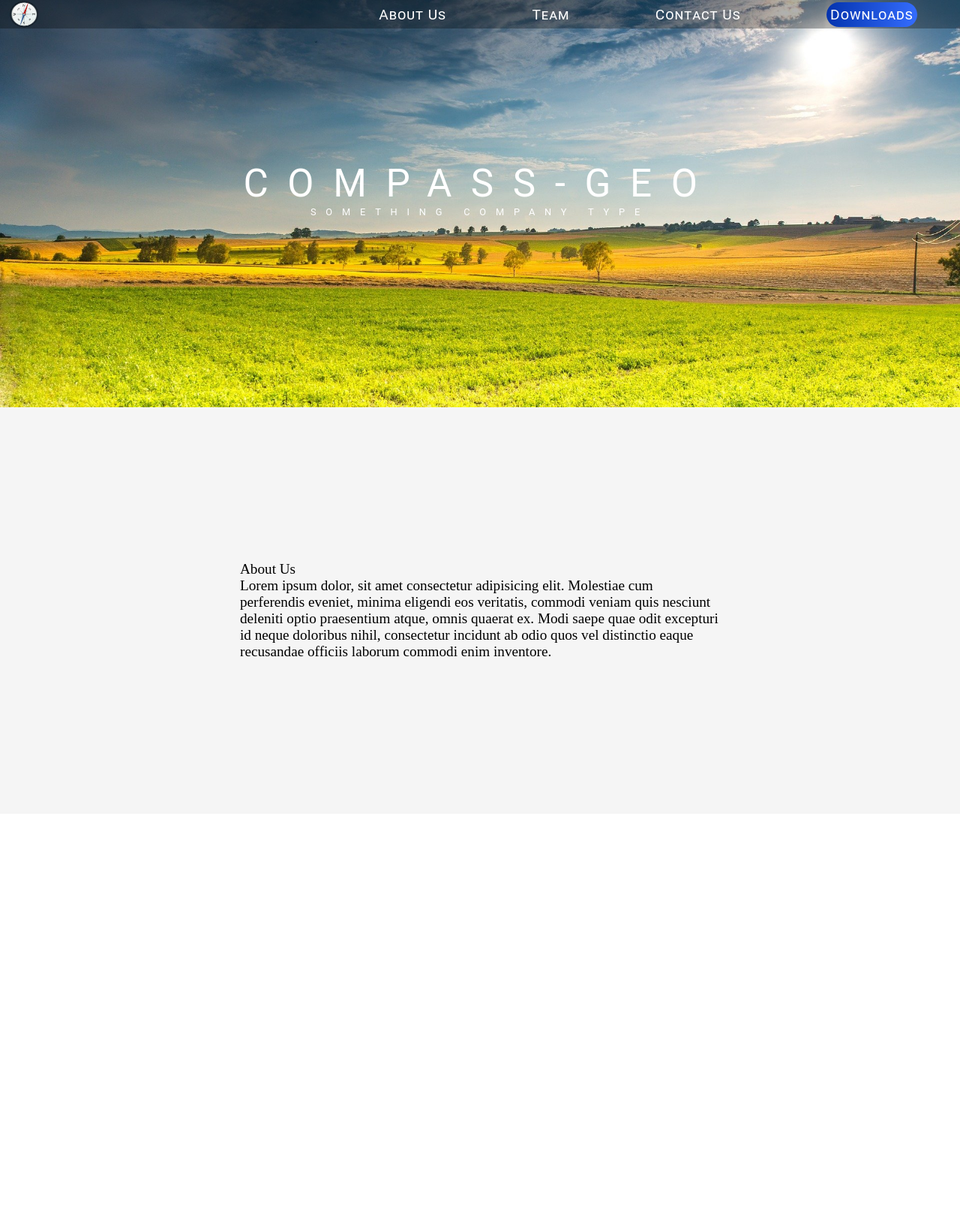
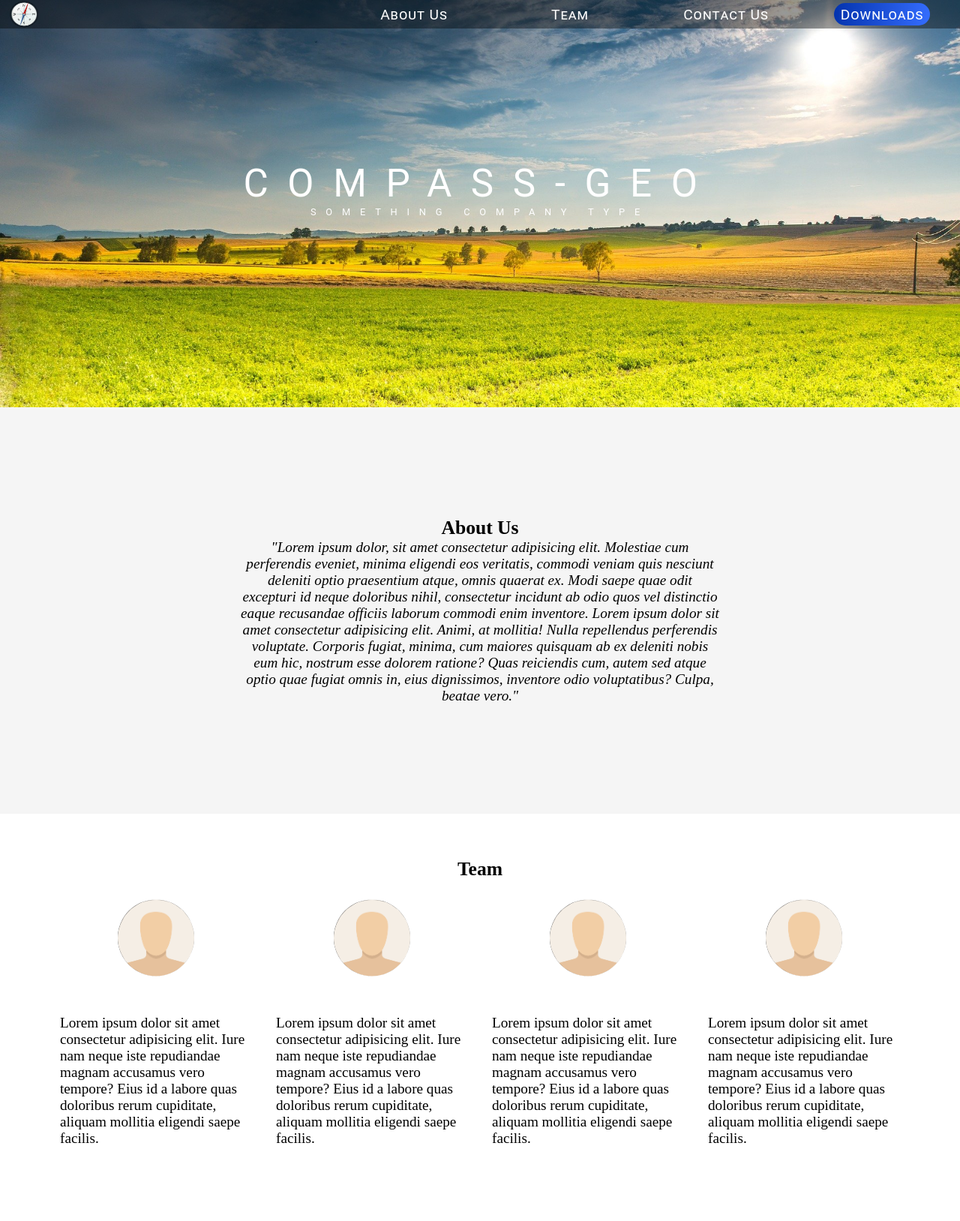
Before and after one commit to yashmadhwal/Compass, a PHP site: page /landingpage.html in a window 1280 px wide. Shown: the whole page at 75% size. Run offline with PHP 8.4, Linux system fonts and the light colour scheme.

Commit message:
Added Team with more Design Progress

```diff
--- a/css/css.css
+++ b/css/css.css
@@ -25,9 +25,28 @@ section{
     display: flex;
     align-items: center;
     text-align: center;
+    justify-content: center;
     letter-spacing: 0.05em;
-    color: white
+    color: white;
+    width: 10vw;
+    height: 2.3vw;
+    border-radius: 2vw;
 }
+
+.sectionHeading{
+    text-align: center;
+    font-size: 2vw;
+    font-weight: bold;
+
+}
+
+.sectionStyle{
+        position: absolute;
+        left: 50%;
+        top: 50%;
+        transform: translate(-50%, -50%);
+
+    }
 
 /* HeroPage */
 #HeroPage{
@@ -43,7 +62,7 @@ section{
         width: 100%;
         height: 3vw;
         display: flex;
-        background-color: rgb(0,0,0,0.3);
+        background-color: rgb(0,0,0,0.4);
 
     }
 
@@ -68,11 +87,20 @@ section{
             right: 0;
         }
 
+            /* Navigation Content Hover */
+            .NacDecor:hover{
+                cursor: pointer;
+                /* background: linear-gradient(94.32deg, #002FA8 -6.63%, #336BFB 96.44%); */
+                background-color:rgba(0, 0, 0, 0.2);
+                width: 10vw;
+                height: 2.3vw;
+                justify-content: center;
+                border-radius: 2vw;
+                padding: 0;
+            }
+
             #NavDownloads{
-                /* border: 1px solid; */
                 background: linear-gradient(94.32deg, #002FA8 -6.63%, #336BFB 96.44%);
-                padding: 0.4vw;
-                border-radius: 2vw;
             }
 
     #HeroContent{
@@ -109,16 +137,63 @@ section{
 
     #AboutUsArea{
         position: absolute;
-                left: 50%;
-                top: 50%;
-                transform: translate(-50%, -50%);
+        left: 50%;
+        top: 50%;
+        transform: translate(-50%, -50%);
         /* padding: 10vw; */
     }
 
         #AboutUsHeading{
-            align-items:center;
+
         }
 
         #AboutUsContent{
+            text-align: center;
+            font-style: italic;
+        }
+
+
+/* Team */
+
+#TeamArea{
+    width: 90%;
+}
+
+    .TeamMembers{
+        width: 20vw;
+        height: 22vw;
+        margin-top: 6vw;
+        margin-bottom: 3vw;
+    }
+        #TeamContent{
+            display: flex;
+            justify-content: space-around;
+        }
+
+        .TeamIcon{
+            height: 8vw;
+            width: 8vw;
+            margin: auto;
+            transform: translate(0%, -50%);
+            border-radius: 4vw;
+            z-index: 5;
 
         }
+
+        #TeamIcon-1{background:url(../images/team_member.png);
+            background-repeat:no-repeat;
+            background-size: 100% auto;
+            }
+
+        #TeamIcon-2{background:url(../images/team_member.png);
+            background-repeat:no-repeat;
+            background-size: 100% auto;
+            }
+        #TeamIcon-3{background:url(../images/team_member.png);
+            background-repeat:no-repeat;
+            background-size: 100% auto;
+            }
+        #TeamIcon-4{background:url(../images/team_member.png);
+            background-repeat:no-repeat;
+            background-size: 100% auto;
+            }
--- a/landingpage.html
+++ b/landingpage.html
@@ -15,7 +15,7 @@
         <div id="NavBar">
             <!-- logo -->
             <div id="logoArea">
-                    <img src="images/logo.png" alt="" id="logo" >
+                <img src="images/logo.png" alt="" id="logo">
             </div>
 
             <!-- navigationContent -->
@@ -36,19 +36,56 @@
 
     <!-- About Us -->
     <section id="AboutUs">
-        <div id="AboutUsArea">
-            <div id="AboutUsHeading">
+        <div id="AboutUsArea" class='sectionStyle'>
+            <div id="" class="sectionHeading">
                 About Us
             </div>
             <div id="AboutUsContent">
-                Lorem ipsum dolor, sit amet consectetur adipisicing elit. Molestiae cum perferendis eveniet, minima eligendi eos veritatis, commodi veniam quis nesciunt deleniti optio praesentium atque, omnis quaerat ex. Modi saepe quae odit excepturi id neque doloribus nihil, consectetur incidunt ab odio quos vel distinctio eaque recusandae officiis laborum commodi enim inventore.
+                "Lorem ipsum dolor, sit amet consectetur adipisicing elit. Molestiae cum perferendis eveniet, minima
+                eligendi eos veritatis, commodi veniam quis nesciunt deleniti optio praesentium atque, omnis quaerat ex.
+                Modi saepe quae odit excepturi id neque doloribus nihil, consectetur incidunt ab odio quos vel
+                distinctio eaque recusandae officiis laborum commodi enim inventore. Lorem ipsum dolor sit amet
+                consectetur adipisicing elit. Animi, at mollitia! Nulla repellendus perferendis voluptate. Corporis
+                fugiat, minima, cum maiores quisquam ab ex deleniti nobis eum hic, nostrum esse dolorem ratione? Quas
+                reiciendis cum, autem sed atque optio quae fugiat omnis in, eius dignissimos, inventore odio
+                voluptatibus? Culpa, beatae vero."
             </div>
         </div>
     </section>
 
     <!-- Team -->
     <section id="Team">
-
+        <div id="TeamArea" class='sectionStyle'>
+            <div id="" class="sectionHeading">
+                Team
+            </div>
+            <div id="TeamContent">
+                <div id="Team-1" class="TeamMembers">
+                    <div id='TeamIcon-1' class='TeamIcon'></div>
+                    Lorem ipsum dolor sit amet consectetur adipisicing elit. Iure nam neque iste
+                    repudiandae magnam accusamus vero tempore? Eius id a labore quas doloribus rerum cupiditate, aliquam
+                    mollitia eligendi saepe facilis.
+                </div>
+                <div id="Team-2" class="TeamMembers">
+                    <div id='TeamIcon-2' class='TeamIcon'></div>
+                    Lorem ipsum dolor sit amet consectetur adipisicing elit. Iure nam neque iste
+                    repudiandae magnam accusamus vero tempore? Eius id a labore quas doloribus rerum cupiditate, aliquam
+                    mollitia eligendi saepe facilis.
+                </div>
+                <div id="Team-3" class="TeamMembers">
+                    <div id='TeamIcon-3' class='TeamIcon'></div>
+                    Lorem ipsum dolor sit amet consectetur adipisicing elit. Iure nam neque iste
+                    repudiandae magnam accusamus vero tempore? Eius id a labore quas doloribus rerum cupiditate, aliquam
+                    mollitia eligendi saepe facilis.
+                </div>
+                <div id="Team-4" class="TeamMembers">
+                    <div id='TeamIcon-4' class='TeamIcon'></div>
+                    Lorem ipsum dolor sit amet consectetur adipisicing elit. Iure nam neque iste
+                    repudiandae magnam accusamus vero tempore? Eius id a labore quas doloribus rerum cupiditate, aliquam
+                    mollitia eligendi saepe facilis.
+                </div>
+            </div>
+        </div>
     </section>
 
     <!-- Contact Us -->
```
Lines whose indentation alone changed are shown as unchanged.
